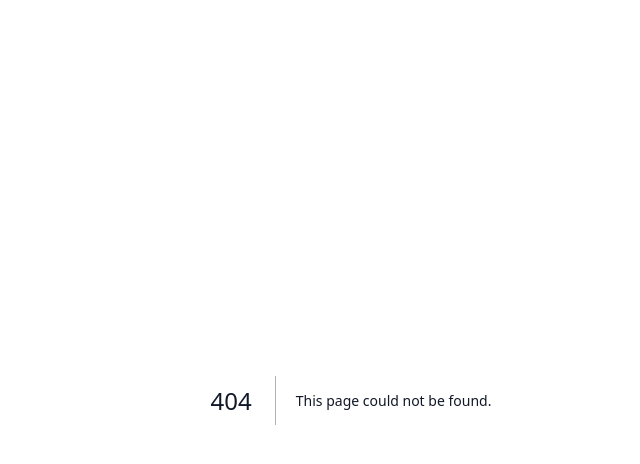
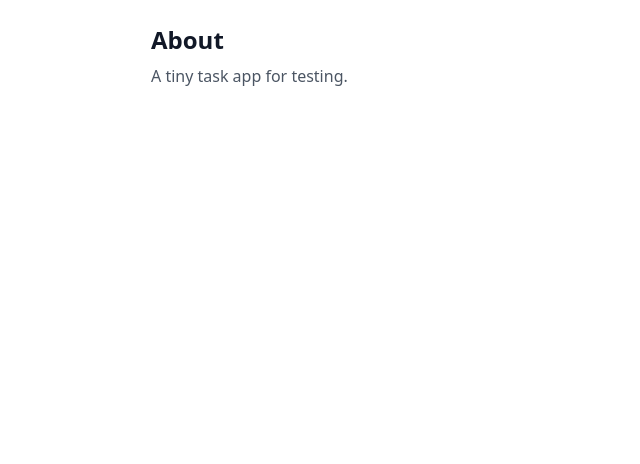
Before and after one commit to Ardi-nacew/test-1, a Next.js app: page /about in a window 1280 px wide. Before the commit this address had no page. Shown: the top 464 px of the page, without its empty margins (289-929 px from the left). Built offline with nearby package versions, Linux system fonts and the light colour scheme.

Commit message:
Added a static About page at /about

```diff
--- /dev/null
+++ b/app/about/page.tsx
@@ -0,0 +1,8 @@
+export default function AboutPage() {
+  return (
+    <main className="mx-auto max-w-md p-6">
+      <h1 className="text-2xl font-bold">About</h1>
+      <p className="mt-2 text-gray-600">A tiny task app for testing.</p>
+    </main>
+  );
+}
```
